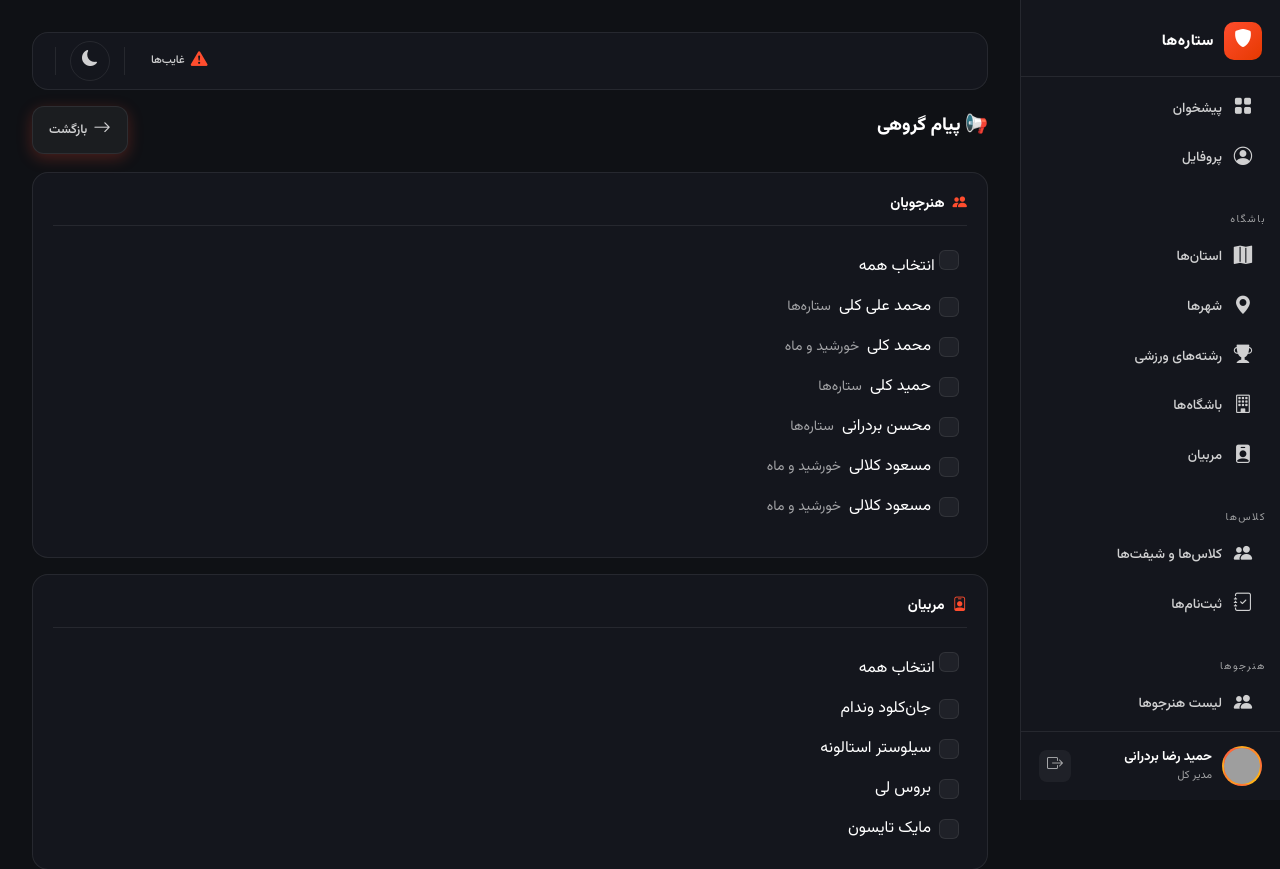
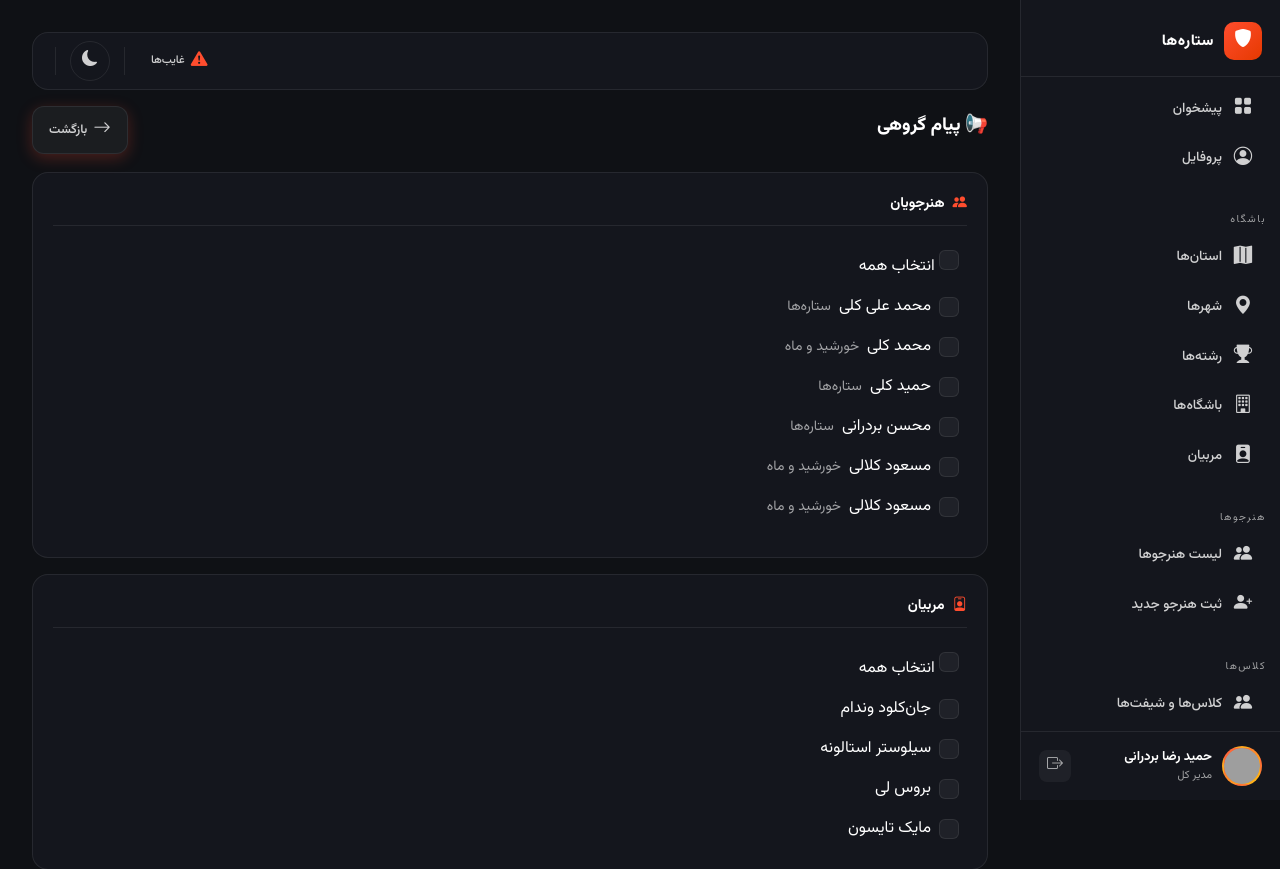
Before and after one commit to ArnikaTech/FightClub, a Django app: page /messages/bulk/ in a window 1280 px wide. Shown: the top 869 px of the page. Run offline with Django 5.2, Linux system fonts and the light colour scheme; a user stored in the database is signed in; data comes from the database, SQL or seed files in the repository; parts of the project's set-up code (start-up, migrations or seed data) failed here and were passed over; some libraries are stand-ins or nearby versions; grey boxes are pictures that could not be loaded.

Commit message:
Synchronize desktop sidebar and mobile nav 100% - identical menus

```diff
--- a/templates/partials/_mobile_nav.html
+++ b/templates/partials/_mobile_nav.html
@@ -5,23 +5,28 @@
         <button class="nav-close" id="navClose"><i class="bi bi-x-lg"></i></button>
     </div>
     <div class="mobile-nav-list">
-        <a href="{% url 'accounts:dashboard' %}" style="display:block;padding:12px;color:var(--text-primary);text-decoration:none;"><i class="bi bi-grid-fill"></i> پیشخوان</a>
-        <a href="{% url 'accounts:profile' %}" style="display:block;padding:12px;color:var(--text-primary);text-decoration:none;"><i class="bi bi-person-circle"></i> پروفایل</a>
+        <div class="nav-group open">
+            <div class="nav-group-header"><div><i class="bi bi-grid-fill"></i> اصلی</div><i class="bi bi-chevron-down nav-chevron"></i></div>
+            <div class="nav-submenu">
+                <a href="{% url 'accounts:dashboard' %}"><i class="bi bi-grid-fill"></i> پیشخوان</a>
+                <a href="{% url 'accounts:profile' %}"><i class="bi bi-person-circle"></i> پروفایل</a>
+            </div>
+        </div>
 
-        {% if user.is_super_manager or user.is_club_manager or user.is_instructor %}
-        <hr style="border-color:var(--border-glass);">
+        {% if user.is_super_manager or user.is_club_manager %}
         <div class="nav-group">
             <div class="nav-group-header"><div><i class="bi bi-building"></i> باشگاه</div><i class="bi bi-chevron-down nav-chevron"></i></div>
             <div class="nav-submenu">
                 {% if user.is_super_manager %}
                 <a href="{% url 'clubs:province_list' %}"><i class="bi bi-map-fill"></i> استان‌ها</a>
                 <a href="{% url 'clubs:city_list' %}"><i class="bi bi-geo-alt-fill"></i> شهرها</a>
-                <a href="{% url 'clubs:sport_list' %}"><i class="bi bi-trophy-fill"></i> رشته‌های ورزشی</a>
+                <a href="{% url 'clubs:sport_list' %}"><i class="bi bi-trophy-fill"></i> رشته‌ها</a>
                 {% endif %}
                 <a href="{% url 'clubs:club_list' %}"><i class="bi bi-building"></i> باشگاه‌ها</a>
                 <a href="{% url 'clubs:coach_list' %}"><i class="bi bi-person-badge-fill"></i> مربیان</a>
             </div>
         </div>
+
         <div class="nav-group">
             <div class="nav-group-header"><div><i class="bi bi-people-fill"></i> هنرجوها</div><i class="bi bi-chevron-down nav-chevron"></i></div>
             <div class="nav-submenu">
@@ -29,14 +34,24 @@
                 <a href="{% url 'students:student_add' %}"><i class="bi bi-person-plus-fill"></i> ثبت هنرجو جدید</a>
             </div>
         </div>
+
+        <div class="nav-group">
+            <div class="nav-group-header"><div><i class="bi bi-people-fill"></i> کلاس‌ها</div><i class="bi bi-chevron-down nav-chevron"></i></div>
+            <div class="nav-submenu">
+                <a href="{% url 'students:class_list' %}"><i class="bi bi-people-fill"></i> کلاس‌ها و شیفت‌ها</a>
+                <a href="{% url 'students:enrollment_list' %}"><i class="bi bi-journal-check"></i> ثبت‌نام‌ها</a>
+            </div>
+        </div>
+
         <div class="nav-group">
             <div class="nav-group-header"><div><i class="bi bi-calendar-check-fill"></i> حضور</div><i class="bi bi-chevron-down nav-chevron"></i></div>
             <div class="nav-submenu">
                 <a href="{% url 'students:attendance' %}"><i class="bi bi-calendar-check-fill"></i> ثبت حضور</a>
                 <a href="{% url 'students:absentees' %}"><i class="bi bi-exclamation-triangle-fill"></i> پیگیری غیبت‌ها</a>
+                <a href="{% url 'students:attendance_history' %}"><i class="bi bi-calendar-month"></i> تاریخچه ماهانه</a>
             </div>
         </div>
-        {% if user.is_super_manager or user.is_club_manager %}
+
         <div class="nav-group">
             <div class="nav-group-header"><div><i class="bi bi-cash"></i> مالی</div><i class="bi bi-chevron-down nav-chevron"></i></div>
             <div class="nav-submenu">
@@ -46,20 +61,18 @@
             </div>
         </div>
         {% endif %}
-        {% endif %}
 
         <div class="nav-group">
             <div class="nav-group-header"><div><i class="bi bi-chat-dots"></i> پیام‌ها</div><i class="bi bi-chevron-down nav-chevron"></i></div>
             <div class="nav-submenu">
                 <a href="{% url 'accounts:inbox' %}"><i class="bi bi-inbox"></i> صندوق ورودی</a>
                 <a href="{% url 'accounts:compose_message' %}"><i class="bi bi-pencil-square"></i> پیام جدید</a>
-                {% if user.is_super_manager or user.is_club_manager or user.is_instructor %}
+                {% if user.is_super_manager or user.is_club_manager %}
                 <a href="{% url 'accounts:bulk_message' %}"><i class="bi bi-megaphone"></i> پیام گروهی</a>
                 {% endif %}
             </div>
         </div>
 
-        <hr style="border-color:var(--border-glass);">
         {% if user.is_super_manager %}
         <div class="nav-group">
             <div class="nav-group-header"><div><i class="bi bi-gear"></i> تنظیمات</div><i class="bi bi-chevron-down nav-chevron"></i></div>
@@ -68,11 +81,15 @@
             </div>
         </div>
         {% endif %}
-
     </div>
     <div class="mobile-nav-footer">
-        <div class="nav-user-avatar">{% if user.avatar %}<img src="{{ user.avatar.url }}" style="width:100%;height:100%;object-fit:cover;border-radius:50%;">{% else %}<i class="bi bi-person-fill"></i>{% endif %}</div>
-        <div class="nav-user-info"><div class="nav-user-name">{{ user.get_full_name }}</div><div class="nav-user-role">{% if user.is_super_manager %}مدیر کل{% elif user.is_club_manager %}مدیر باشگاه{% elif user.is_instructor %}مربی{% else %}هنرجو{% endif %}</div></div>
+        <div class="nav-user-avatar">
+            {% if user.avatar %}<img src="{{ user.avatar.url }}" style="width:100%;height:100%;object-fit:cover;border-radius:50%;">{% else %}<i class="bi bi-person-fill"></i>{% endif %}
+        </div>
+        <div class="nav-user-info">
+            <div class="nav-user-name">{{ user.get_full_name }}</div>
+            <div class="nav-user-role">{% if user.is_super_manager %}مدیر کل{% elif user.is_club_manager %}مدیر باشگاه{% else %}هنرجو{% endif %}</div>
+        </div>
         <form method="post" action="{% url 'accounts:logout' %}">
             {% csrf_token %}<button type="submit" style="background:none;border:none;color:var(--danger);font-size:1.2rem;"><i class="bi bi-box-arrow-right"></i></button>
         </form>
--- a/templates/partials/_sidebar.html
+++ b/templates/partials/_sidebar.html
@@ -10,62 +10,58 @@
             <li><a href="{% url 'accounts:profile' %}" class="{% if request.resolver_match.url_name == 'profile' or request.resolver_match.url_name == 'profile_edit' or request.resolver_match.url_name == 'password_change' %}active{% endif %}"><i class="bi bi-person-circle"></i> پروفایل</a></li>
         </ul>
 
-        {% if user.is_super_manager or user.is_club_manager or user.is_instructor %}
+        {% if user.is_super_manager or user.is_club_manager %}
         <div class="sidebar-category">باشگاه</div>
         <ul class="sidebar-nav">
             {% if user.is_super_manager %}
-            <li><a href="{% url 'clubs:province_list' %}" class="{% if request.resolver_match.url_name == 'province_list' or request.resolver_match.url_name == 'province_add' or request.resolver_match.url_name == 'province_edit' %}active{% endif %}"><i class="bi bi-map-fill"></i> استان‌ها</a></li>
-            <li><a href="{% url 'clubs:city_list' %}" class="{% if request.resolver_match.url_name == 'city_list' or request.resolver_match.url_name == 'city_add' or request.resolver_match.url_name == 'city_edit' %}active{% endif %}"><i class="bi bi-geo-alt-fill"></i> شهرها</a></li>
-            <li><a href="{% url 'clubs:sport_list' %}" class="{% if request.resolver_match.url_name == 'sport_list' or request.resolver_match.url_name == 'sport_add' or request.resolver_match.url_name == 'sport_edit' %}active{% endif %}"><i class="bi bi-trophy-fill"></i> رشته‌های ورزشی</a></li>
+            <li><a href="{% url 'clubs:province_list' %}" class="{% if 'province' in request.path %}active{% endif %}"><i class="bi bi-map-fill"></i> استان‌ها</a></li>
+            <li><a href="{% url 'clubs:city_list' %}" class="{% if 'city' in request.path %}active{% endif %}"><i class="bi bi-geo-alt-fill"></i> شهرها</a></li>
+            <li><a href="{% url 'clubs:sport_list' %}" class="{% if 'sport' in request.path %}active{% endif %}"><i class="bi bi-trophy-fill"></i> رشته‌ها</a></li>
             {% endif %}
-            <li><a href="{% url 'clubs:club_list' %}" class="{% if request.resolver_match.url_name == 'club_list' or request.resolver_match.url_name == 'club_add' or request.resolver_match.url_name == 'club_detail' or request.resolver_match.url_name == 'club_edit' %}active{% endif %}"><i class="bi bi-building"></i> باشگاه‌ها</a></li>
-            <li><a href="{% url 'clubs:coach_list' %}" class="{% if request.resolver_match.url_name == 'coach_list' or request.resolver_match.url_name == 'coach_add' or request.resolver_match.url_name == 'coach_edit' %}active{% endif %}"><i class="bi bi-person-badge-fill"></i> مربیان</a></li>
+            <li><a href="{% url 'clubs:club_list' %}" class="{% if 'club' in request.path %}active{% endif %}"><i class="bi bi-building"></i> باشگاه‌ها</a></li>
+            <li><a href="{% url 'clubs:coach_list' %}" class="{% if 'coach' in request.path %}active{% endif %}"><i class="bi bi-person-badge-fill"></i> مربیان</a></li>
         </ul>
-
-        {% if user.is_super_manager or user.is_club_manager %}
-        <div class="sidebar-category">کلاس‌ها</div>
-        <ul class="sidebar-nav">
-            <li><a href="{% url 'students:class_list' %}" class="{% if request.resolver_match.url_name == 'class_list' %}active{% endif %}"><i class="bi bi-people-fill"></i> کلاس‌ها و شیفت‌ها</a></li>
-            <li><a href="{% url 'students:enrollment_list' %}" class="{% if request.resolver_match.url_name == 'enrollment_list' %}active{% endif %}"><i class="bi bi-journal-check"></i> ثبت‌نام‌ها</a></li>
-        </ul>
-        {% endif %}
 
         <div class="sidebar-category">هنرجوها</div>
         <ul class="sidebar-nav">
-            <li><a href="{% url 'students:student_list' %}" class="{% if request.resolver_match.url_name == 'student_list' %}active{% endif %}"><i class="bi bi-people-fill"></i> لیست هنرجوها</a></li>
-            <li><a href="{% url 'students:student_add' %}" class="{% if request.resolver_match.url_name == 'student_add' %}active{% endif %}"><i class="bi bi-person-plus-fill"></i> ثبت هنرجو جدید</a></li>
+            <li><a href="{% url 'students:student_list' %}" class="{% if 'student_list' in request.path %}active{% endif %}"><i class="bi bi-people-fill"></i> لیست هنرجوها</a></li>
+            <li><a href="{% url 'students:student_add' %}" class="{% if 'student_add' in request.path %}active{% endif %}"><i class="bi bi-person-plus-fill"></i> ثبت هنرجو جدید</a></li>
+        </ul>
+
+        <div class="sidebar-category">کلاس‌ها</div>
+        <ul class="sidebar-nav">
+            <li><a href="{% url 'students:class_list' %}" class="{% if 'class' in request.path %}active{% endif %}"><i class="bi bi-people-fill"></i> کلاس‌ها و شیفت‌ها</a></li>
+            <li><a href="{% url 'students:enrollment_list' %}" class="{% if 'enrollment' in request.path %}active{% endif %}"><i class="bi bi-journal-check"></i> ثبت‌نام‌ها</a></li>
         </ul>
 
         <div class="sidebar-category">حضور و غیاب</div>
         <ul class="sidebar-nav">
-            <li><a href="{% url 'students:attendance' %}" class="{% if request.resolver_match.url_name == 'attendance' %}active{% endif %}"><i class="bi bi-calendar-check-fill"></i> ثبت حضور</a></li>
-            <li><a href="{% url 'students:absentees' %}" class="{% if request.resolver_match.url_name == 'absentees' %}active{% endif %}"><i class="bi bi-exclamation-triangle-fill"></i> پیگیری غیبت‌ها</a></li>
-            <li><a href="{% url 'students:attendance_history' %}" class="{% if request.resolver_match.url_name == 'attendance_history' %}active{% endif %}"><i class="bi bi-calendar-month"></i> تاریخچه ماهانه</a></li>
+            <li><a href="{% url 'students:attendance' %}" class="{% if 'attendance' in request.path and 'history' not in request.path %}active{% endif %}"><i class="bi bi-calendar-check-fill"></i> ثبت حضور</a></li>
+            <li><a href="{% url 'students:absentees' %}" class="{% if 'absentees' in request.path %}active{% endif %}"><i class="bi bi-exclamation-triangle-fill"></i> پیگیری غیبت‌ها</a></li>
+            <li><a href="{% url 'students:attendance_history' %}" class="{% if 'history' in request.path %}active{% endif %}"><i class="bi bi-calendar-month"></i> تاریخچه ماهانه</a></li>
         </ul>
 
-        {% if user.is_super_manager or user.is_club_manager %}
         <div class="sidebar-category">مالی</div>
         <ul class="sidebar-nav">
-            <li><a href="{% url 'finance:payment_list' %}" class="{% if request.resolver_match.url_name == 'payment_list' %}active{% endif %}"><i class="bi bi-cash"></i> دریافتی‌ها</a></li>
-            <li><a href="{% url 'finance:expense_list' %}" class="{% if request.resolver_match.url_name == 'expense_list' %}active{% endif %}"><i class="bi bi-cash-stack"></i> پرداختی‌ها</a></li>
-            <li><a href="{% url 'finance:report' %}" class="{% if request.resolver_match.url_name == 'report' %}active{% endif %}"><i class="bi bi-bar-chart"></i> گزارش</a></li>
+            <li><a href="{% url 'finance:payment_list' %}" class="{% if 'payment' in request.path %}active{% endif %}"><i class="bi bi-cash"></i> دریافتی‌ها</a></li>
+            <li><a href="{% url 'finance:expense_list' %}" class="{% if 'expense' in request.path %}active{% endif %}"><i class="bi bi-cash-stack"></i> پرداختی‌ها</a></li>
+            <li><a href="{% url 'finance:report' %}" class="{% if 'report' in request.path %}active{% endif %}"><i class="bi bi-bar-chart"></i> گزارش</a></li>
         </ul>
-        {% endif %}
         {% endif %}
 
         <div class="sidebar-category">پیام‌ها</div>
         <ul class="sidebar-nav">
-            <li><a href="{% url 'accounts:inbox' %}" class="{% if request.resolver_match.url_name == 'inbox' %}active{% endif %}"><i class="bi bi-inbox"></i> صندوق ورودی</a></li>
-            <li><a href="{% url 'accounts:compose_message' %}" class="{% if request.resolver_match.url_name == 'compose_message' %}active{% endif %}"><i class="bi bi-pencil-square"></i> پیام جدید</a></li>
-            {% if user.is_super_manager or user.is_club_manager or user.is_instructor %}
-            <li><a href="{% url 'accounts:bulk_message' %}" class="{% if request.resolver_match.url_name == 'bulk_message' %}active{% endif %}"><i class="bi bi-megaphone"></i> پیام گروهی</a></li>
+            <li><a href="{% url 'accounts:inbox' %}" class="{% if 'inbox' in request.path %}active{% endif %}"><i class="bi bi-inbox"></i> صندوق ورودی</a></li>
+            <li><a href="{% url 'accounts:compose_message' %}" class="{% if 'compose' in request.path %}active{% endif %}"><i class="bi bi-pencil-square"></i> پیام جدید</a></li>
+            {% if user.is_super_manager or user.is_club_manager %}
+            <li><a href="{% url 'accounts:bulk_message' %}" class="{% if 'bulk' in request.path %}active{% endif %}"><i class="bi bi-megaphone"></i> پیام گروهی</a></li>
             {% endif %}
         </ul>
 
         {% if user.is_super_manager %}
         <div class="sidebar-category">تنظیمات</div>
         <ul class="sidebar-nav">
-            <li><a href="{% url 'core:settings' %}" class="{% if request.resolver_match.url_name == 'settings' %}active{% endif %}"><i class="bi bi-gear"></i> تنظیمات</a></li>
+            <li><a href="{% url 'core:settings' %}" class="{% if 'settings' in request.path %}active{% endif %}"><i class="bi bi-gear"></i> تنظیمات</a></li>
         </ul>
         {% endif %}
     </div>
@@ -75,7 +71,7 @@
         </div>
         <div class="user-info">
             <div class="user-name">{{ user.get_full_name }}</div>
-            <div class="user-role">{% if user.is_super_manager %}مدیر کل{% elif user.is_club_manager %}مدیر باشگاه{% elif user.is_instructor %}مربی{% else %}هنرجو{% endif %}</div>
+            <div class="user-role">{% if user.is_super_manager %}مدیر کل{% elif user.is_club_manager %}مدیر باشگاه{% else %}هنرجو{% endif %}</div>
         </div>
         <form method="post" action="{% url 'accounts:logout' %}">
             {% csrf_token %}<button type="submit" class="logout-btn" title="خروج"><i class="bi bi-box-arrow-right"></i></button>
```
Also changed, not shown: templates/students/student_detail.html (indentation only).
